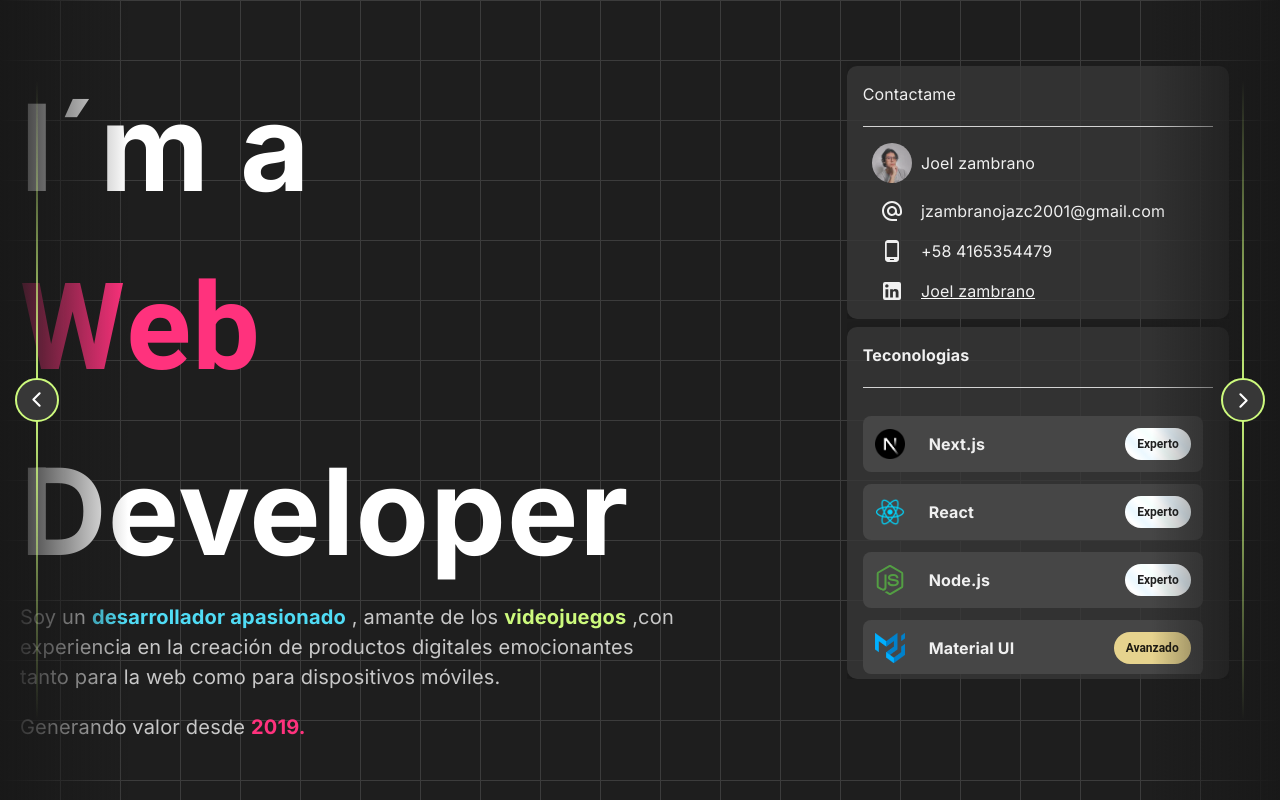
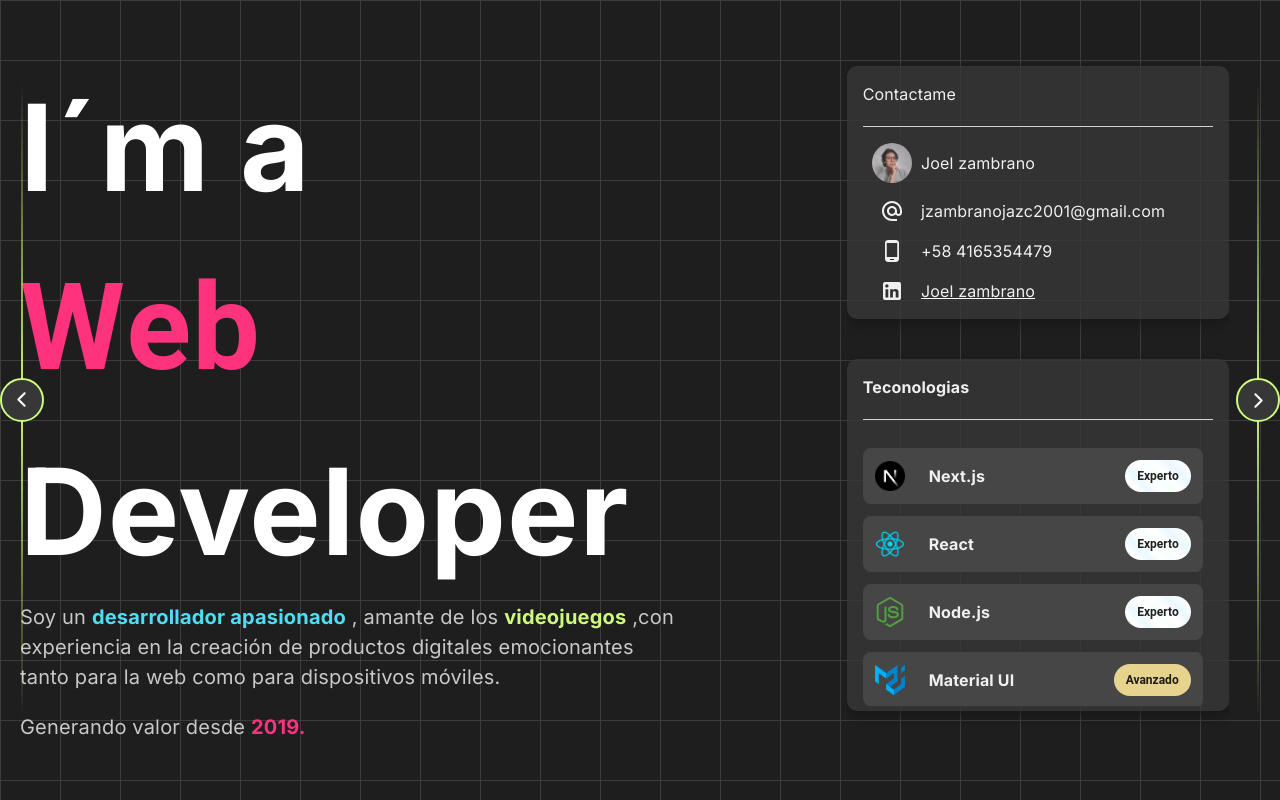
Before and after one commit to jowelx/portfolio_v2, a Next.js app: page / in a window 1280 px wide. Shown: the top 800 px of the page. Built offline with nearby package versions, Linux system fonts and the light colour scheme.

Commit message:
fix controllers

```diff
--- a/src/app/home/components/Controller.tsx
+++ b/src/app/home/components/Controller.tsx
@@ -15,20 +15,15 @@ const Ray = styled.div({
 })
 
 const Controller: NextPage<Props> = ({ setState }) => {
-    return <div style={{
+    return <>
+        <div style={{
+            zIndex: 99,
             position: 'fixed',
-        width: '100vw',
+            top: 0,
+            bottom: 0,
             display: 'flex',
             alignItems: 'center',
-        zIndex: 9999,
-        height: '100vh',
-        background: 'linear-gradient(90deg, rgba(25,25,25,1) 0%, rgba(131,255,214,0) 10%, rgba(147,255,219,0) 90%, rgba(25,25,25,1) 100%)'
-    }}>
-        <div style={{
-            margin: '0 15px',
-            width: '100%',
-            display: 'flex',
-            justifyContent: 'space-between'
+            left: 0,
         }}>
             <div style={{
                 position: 'relative',
@@ -57,7 +52,16 @@ const Controller: NextPage<Props> = ({ setState }) => {
 
                 </div>
             </div>
+        </div>
         <div style={{
+            zIndex: 99,
+            position: 'fixed',
+            top: 0,
+            bottom: 0,
+            display: 'flex',
+            alignItems: 'center',
+            right: 0,
+        }}>     <div style={{
             position: 'relative',
             height: 200,
             display: 'flex',
@@ -85,10 +89,9 @@ const Controller: NextPage<Props> = ({ setState }) => {
                 </div>
                 <Ray />
             </div>
+        </div>
+    </>
 
-        </div>
-
-    </div>
 }
 
 export default Controller
--- a/src/app/home/components/Hero.tsx
+++ b/src/app/home/components/Hero.tsx
@@ -74,7 +74,12 @@ const Hero: NextPage<Props> = ({ }) => {
         </Item>
         <Item xs={12} lg={4} style={{ display: 'flex', justifyContent: 'flex-end' }}>
             <div style={{ width: '100%', }}>
-                <Container columnSpacing={{ xs: 0, sm: 1, md: 0 }} justifyContent={{ xs: 'center', md: 'space-around', lg: 'space-between' }} sx={{ marginBottom: { xs: '4vh', lg: 0 } }}>
+                <Container
+                    alignItems="space-between"
+                    style={{ height: '100%' }}
+                    columnSpacing={{ xs: 0, sm: 1, md: 0 }}
+                    justifyContent={{ xs: 'center', md: 'space-around', lg: 'space-between' }}
+                    sx={{ marginBottom: { xs: '4vh', lg: 0 } }}>
                     <Item xs={11} sm={6} md={5} lg={12}
                         sx={{
                             display: 'flex',
```
Lines whose indentation alone changed are shown as unchanged.
